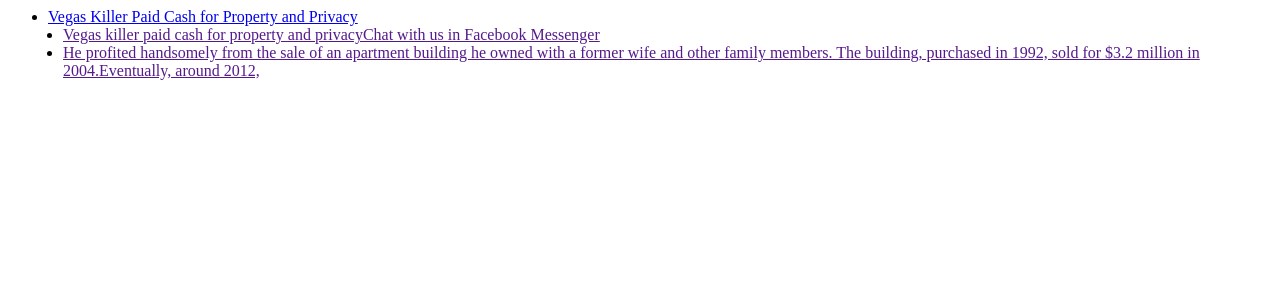
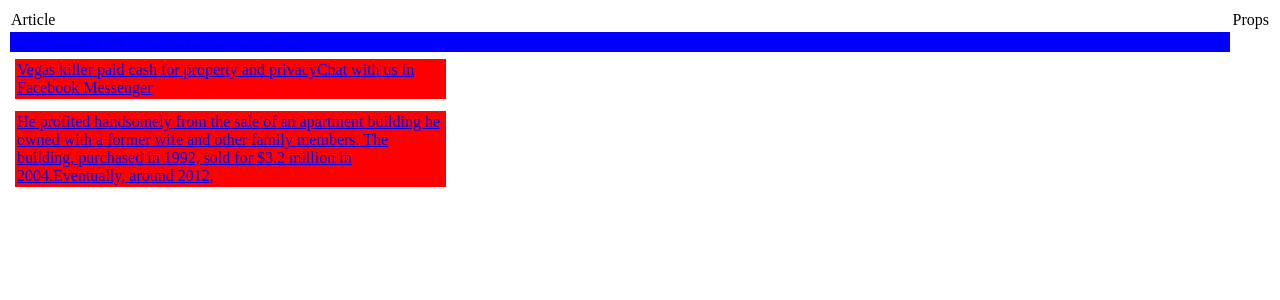
Before and after one commit to mweems/ICallBullShit, a Django app: page /detector/ in a window 1280 px wide. Shown: the top 300 px of the page. Run offline with Django 3.2, Linux system fonts and the light colour scheme; data comes from the database, SQL or seed files in the repository.

Commit message:
a few tweaks

```diff
--- a/detector/static/detector/style.css
+++ b/detector/static/detector/style.css
@@ -1,12 +1,14 @@
 #article {
     width: 100%;
     margin: 5px;
+    background-color: blue;
 }
 #props {
     width: 35%;
     border: 1px solid red;
     margin: 5px;
     float: left;
+    background-color: red;
 }
 #newProp {
     width: 60%;
--- a/detector/templates/detector/detail.html
+++ b/detector/templates/detector/detail.html
@@ -10,7 +10,7 @@
         </div>
         <div id="props">
             {% for prop in article.props_set.all %}
-                <p>{{prop.body}}</p>
+                <p><a href="{% url 'detector:discussion' prop.id%}">{{prop.body}}</a></p>
             {% endfor %}
         </div>
         <div id="newProp">
--- a/detector/templates/detector/index.html
+++ b/detector/templates/detector/index.html
@@ -1,14 +1,39 @@
-<ul>
+<html>
+    <head>
+        {% load static %}
+        <link rel="stylesheet" type="text/css" href="{% static 'detector/style.css'%}">
+    </head>
+    <body>
+        <table>
+            <thead>
+                <tr>
+                    <td>
+                        Article
+                    </td>
+                    <td>
+                        Props
+                    </td>
+                </tr>
+            </thead>
+            <tbody>
             {% for article in articles %}
-    <li>
+                <tr>
+                    <td id='article'>
                         <a href="{% url 'detector:detail' article.id %}">{{article}}</a><br>
+                    </td>
+
                     {% for prop in article.props_set.all %}
-        <li style="margin-left: 15px;">
-            <a href="" >{{prop.body}}</a><br>
-        </li>
+                        <tr>
+                            <td id='props'>
+                                <a href="{% url 'detector:discussion' prop.id%}">{{prop.body}}</a><br>
+                            </td>
+                        </tr>
                     {% endfor %}
-    </li>
+                </tr>
+            </tbody>
             {% empty %}
             <li>There are currently no articles</li>
             {% endfor %}
-</ul>
+        </table>
+    </body>
+</html>
```
Lines whose indentation alone changed are shown as unchanged.
